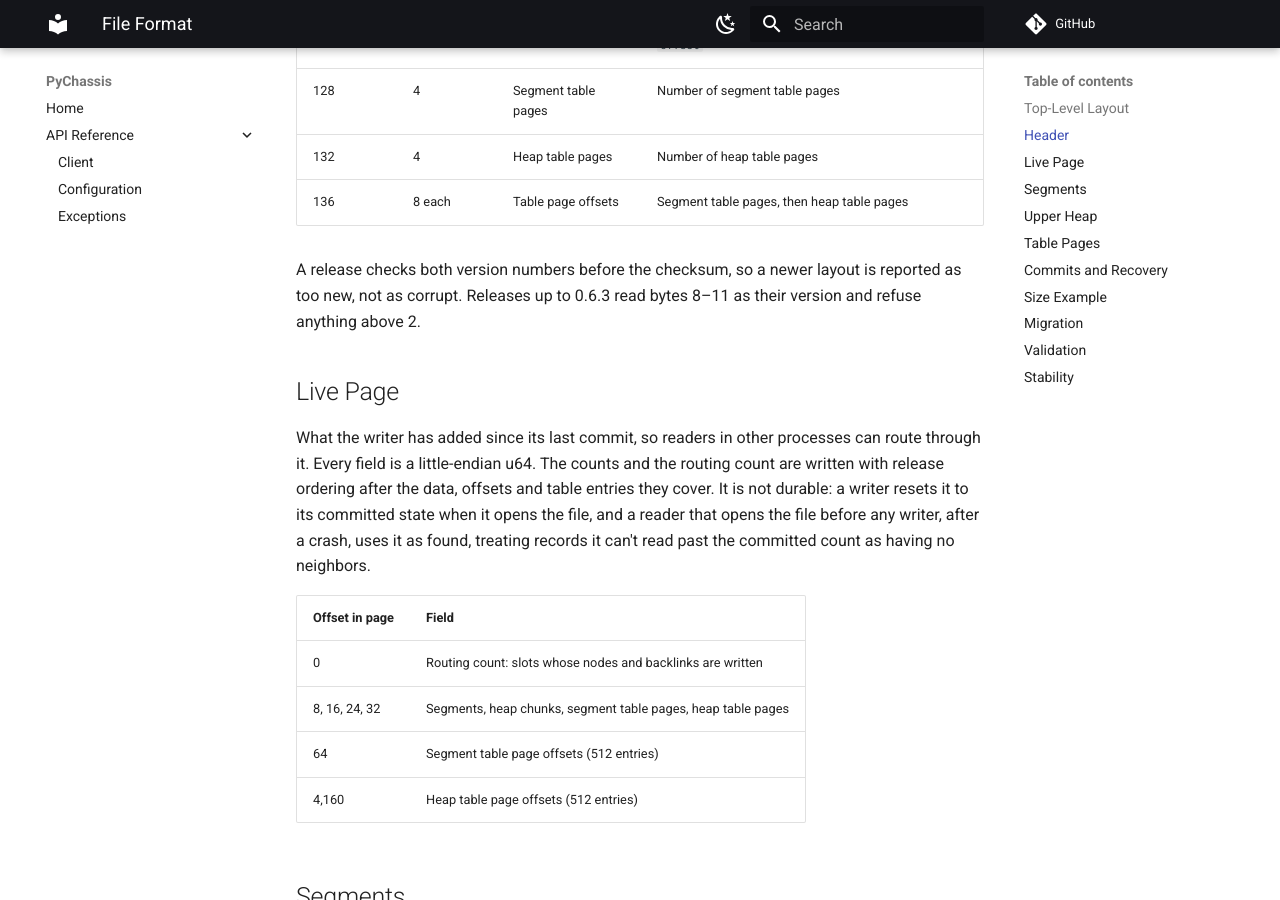
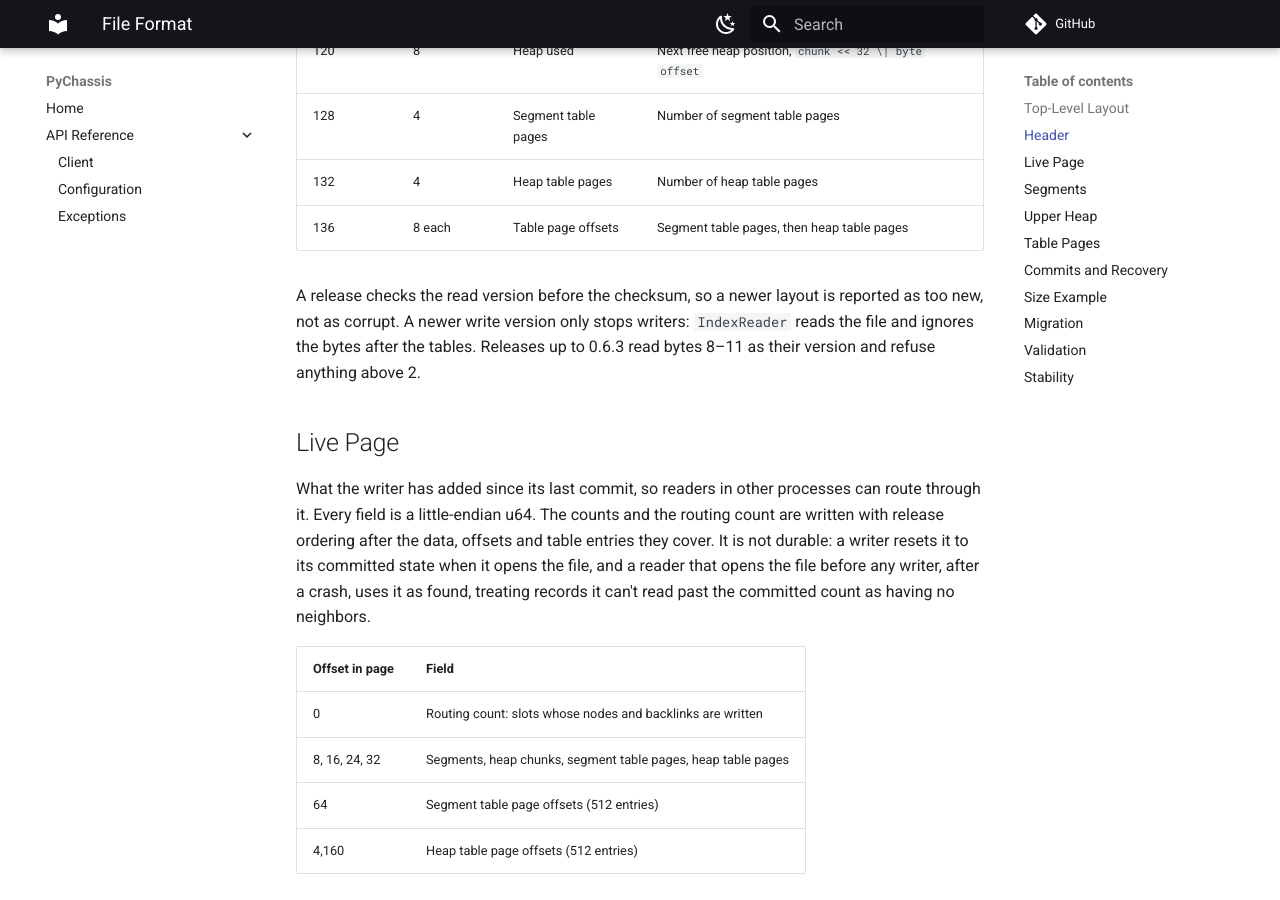
Before and after one commit to tanvincible/chassis, an MkDocs documentation site: the page built from docs/src/architecture/file-format.md, in a window 1280 px wide and 900 px high, scrolled down 2171 px. Built offline with MkDocs 1.6.1 and Material for MkDocs 9.7.7, drawn with Linux system fonts in a browser that asks for light colours; comment, search, counter and statistics services are not loaded; some of the changed text lies outside the part shown.

Commit message:
fix: let older releases read files a newer release extends
ADR-0008 promises that a later feature older readers can ignore, like
stored metadata, bumps only the write version, so older releases can
still read those files. The code refused them: header decoding rejected
any newer write version for readers too, it required the header length
to end exactly at the tables, and readers clamped the bytes they copy to
the longest header this release writes.

Now only a writer refuses a newer write version, and readers ignore
header bytes after the tables. Format 3 hasn't shipped in a release, so
this costs nothing now and would have cost a format break later.

```diff
--- a/docs/src/architecture/file-format.md
+++ b/docs/src/architecture/file-format.md
@@ -23,6 +23,7 @@ can be mapped on its own. The file only grows by appending a region, and never s
 ## Header
 
 Each copy is a header of `136 + 8 × (segment table pages + heap table pages)` bytes, little-endian.
+A later write version may add fields after the tables; the length covers them.
 The valid copy with the higher sequence number is current.
 
 | Offset | Size | Field | Description |
@@ -58,9 +59,10 @@ The valid copy with the higher sequence number is current.
 | 132 | 4 | Heap table pages | Number of heap table pages |
 | 136 | 8 each | Table page offsets | Segment table pages, then heap table pages |
 
-A release checks both version numbers before the checksum, so a newer layout is reported as too
-new, not as corrupt. Releases up to 0.6.3 read bytes 8–11 as their version and refuse anything
-above 2.
+A release checks the read version before the checksum, so a newer layout is reported as too new,
+not as corrupt. A newer write version only stops writers: `IndexReader` reads the file and ignores
+the bytes after the tables. Releases up to 0.6.3 read bytes 8–11 as their version and refuse
+anything above 2.
 
 ## Live Page
 
```
Also changed, not shown: docs/src/adr/008-format-v3-and-multi-process-readers.md (+7 -8 lines), 3 other files.
